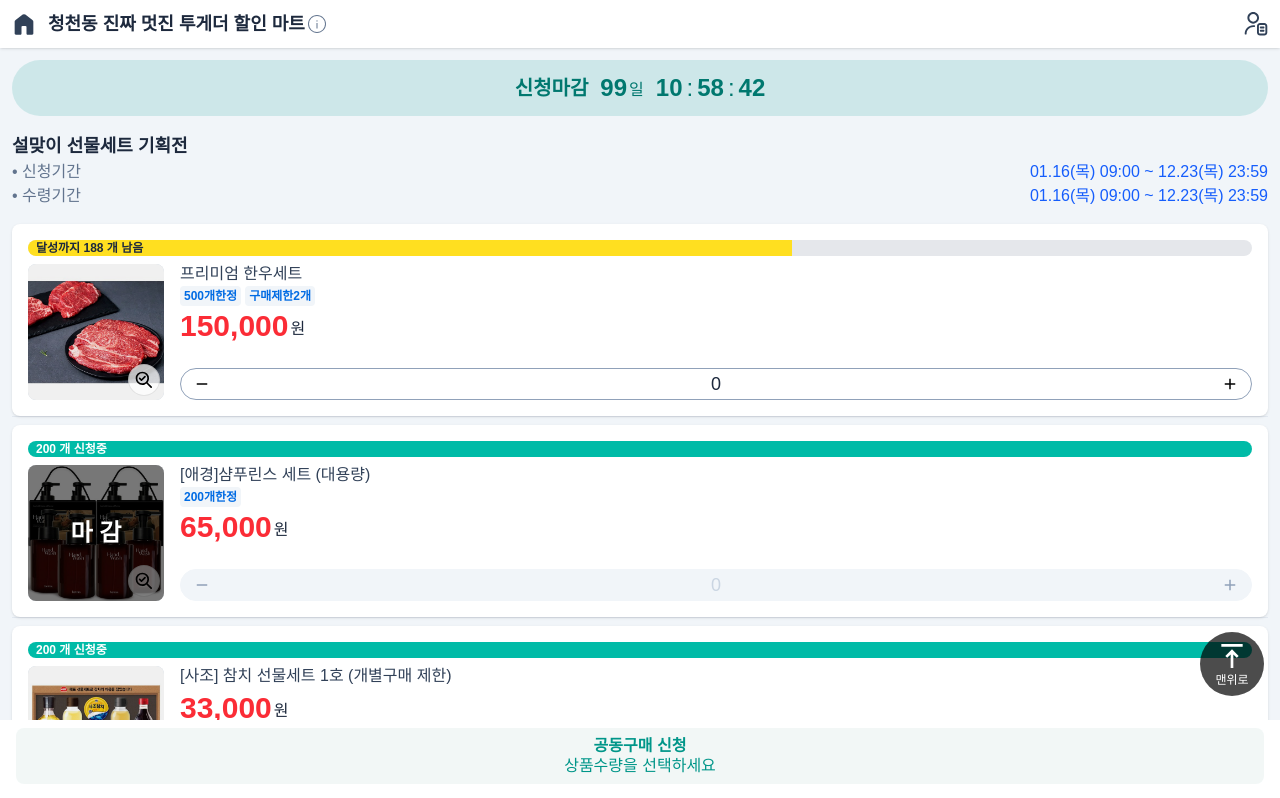
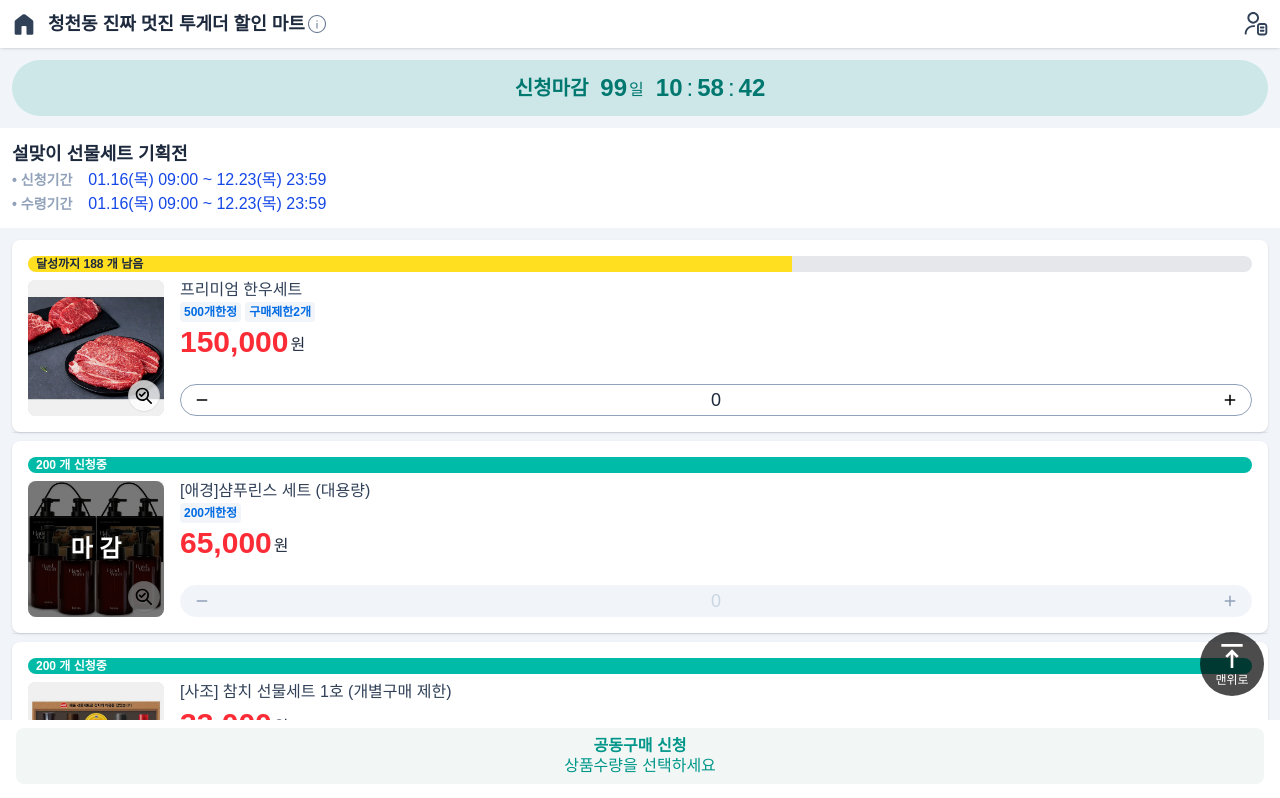
Before and after one commit to evaham/ms09, a Next.js app: page /group-list in a window 1280 px wide. Shown: the top 798 px of the page. Built offline with nearby package versions, Linux system fonts and the light colour scheme.

Commit message:
fix: 신청 및 수령 기간 텍스트 스타일 개선 및 레이아웃 조정

```diff
--- a/app/group-list/page.js
+++ b/app/group-list/page.js
@@ -122,17 +122,16 @@ export default function GroupList() {
                         ) : (
                             <div className="text-pink-600 text-lg">종료</div>
                         )}
-
                 </div>
-                <div className="flex flex-col my-4">
+                <div className="flex flex-col -mx-3 my-3 p-3 bg-white ">
                     <div className="text-lg font-bold">설맞이 선물세트 기획전</div>
                     <div className="flex items-center">
-                        <span className='text-slate-500'>• 신청기간</span>
-                        <span className="ml-auto text-blue-600">01.16(목) 09:00 ~ 12.23(목) 23:59</span>
+                        <span className='text-sm text-slate-400 font-bold'>• 신청기간</span>
+                        <span className=" ml-4 text-blue-700">01.16(목) 09:00 ~ 12.23(목) 23:59</span>
                     </div>
-                    <div className="flex">
-                        <span className='text-slate-500'>• 수령기간</span>
-                        <span className="ml-auto text-blue-600">01.16(목) 09:00 ~ 12.23(목) 23:59</span>
+                    <div className="flex items-center">
+                        <span className='text-sm text-slate-400 font-bold'>• 수령기간</span>
+                        <span className="ml-4 text-blue-700">01.16(목) 09:00 ~ 12.23(목) 23:59</span>
                     </div>
                 </div>
                 <ul className="grid grid-cols-1 gap-2 mb-48 divide-y divide-slate-200">
```
